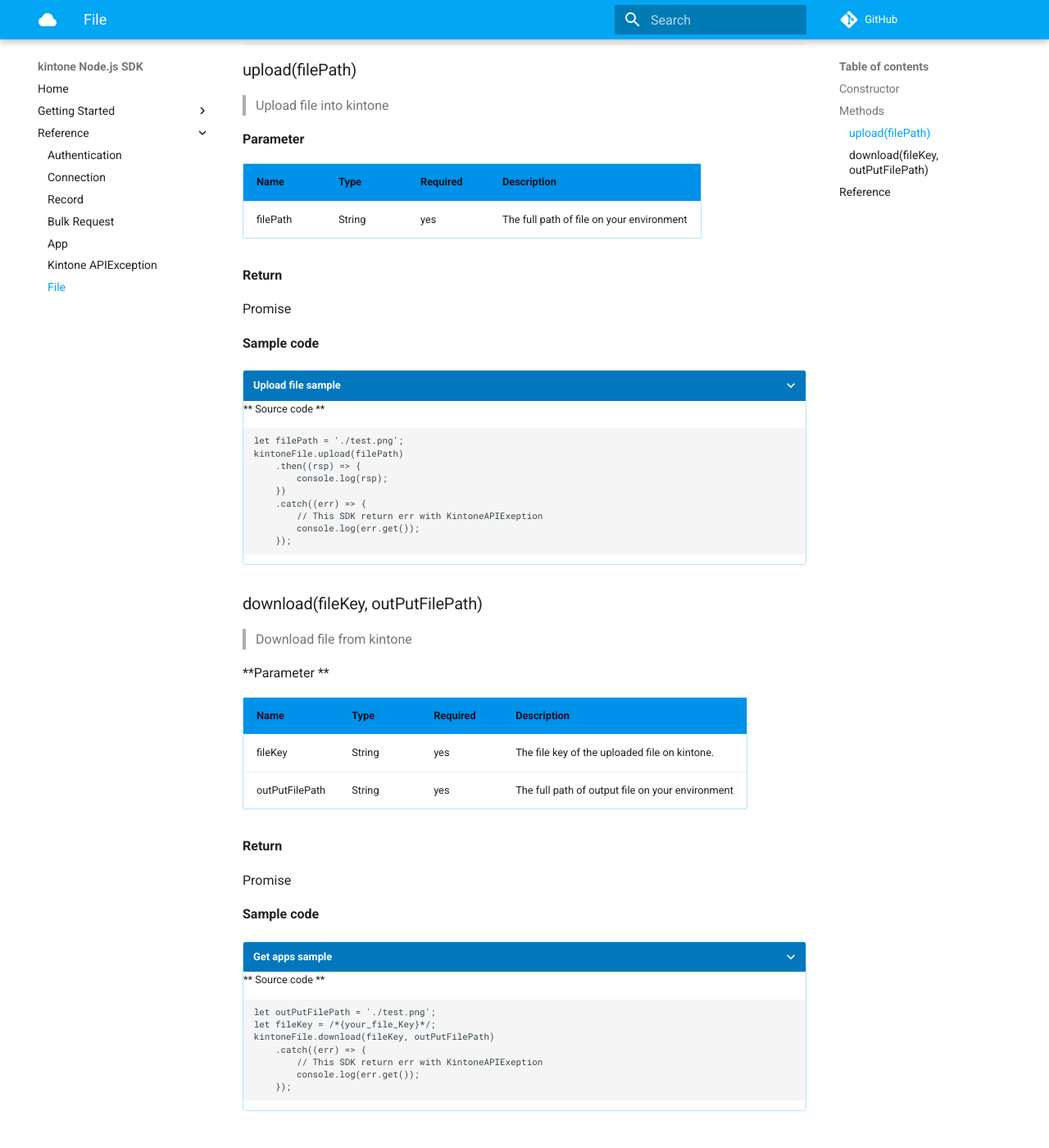
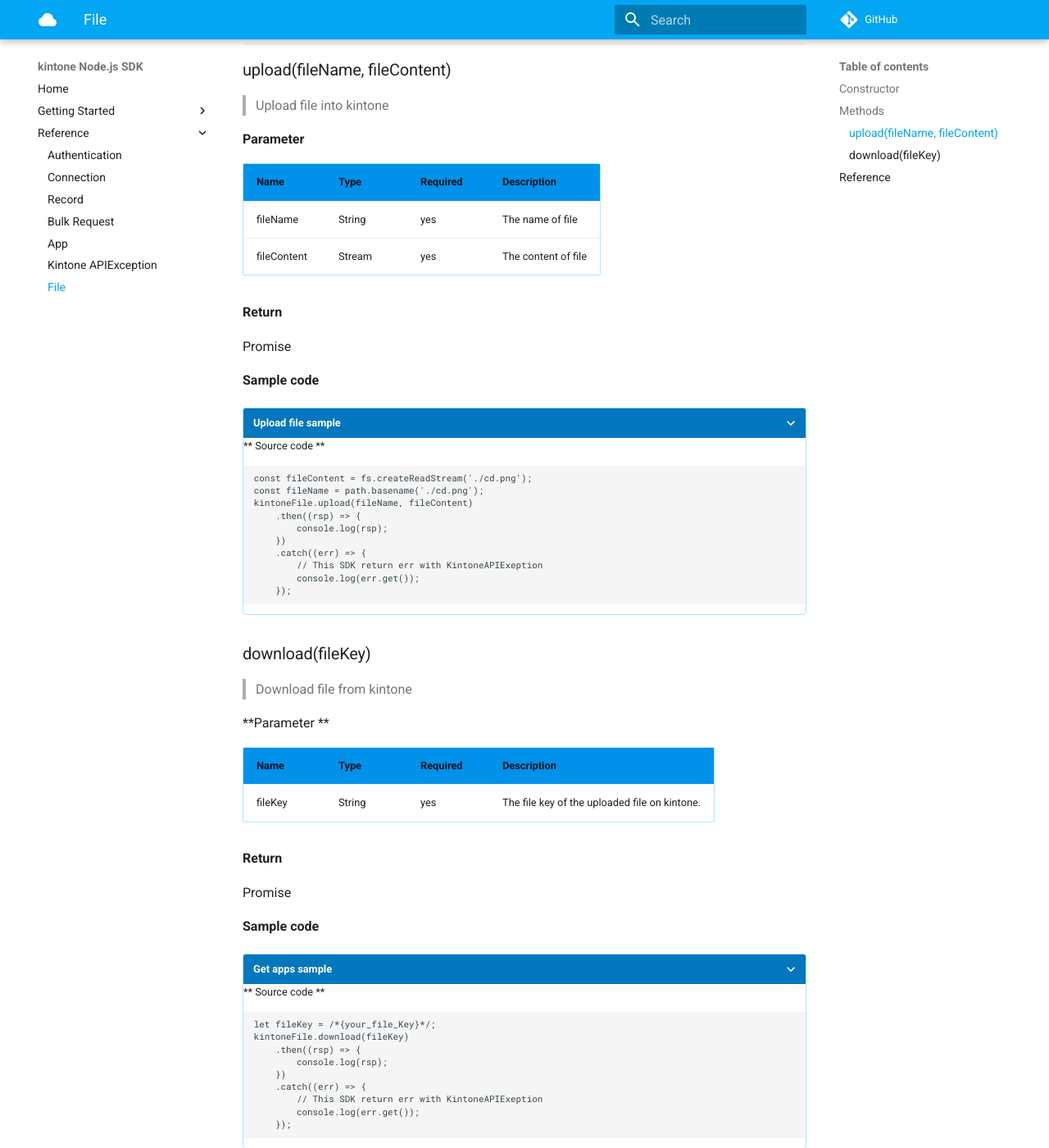
Before and after one commit to kintone-labs/kintone-nodejs-sdk, an MkDocs documentation site: the page built from docs/reference/file.md, in a window 1280 px wide and 1400 px high, scrolled down 589 px. Shown: the whole window at 82% size. Built offline with MkDocs 1.6.1 and Material for MkDocs 9.7.7, drawn with Linux system fonts in a browser that asks for light colours; comment, search, counter and statistics services are not loaded; old or Windows-style settings are respelled for this version of MkDocs.

Commit message:
update file

````diff
--- a/docs/reference/file.md
+++ b/docs/reference/file.md
@@ -28,7 +28,7 @@
 
 ## Methods
 
-### upload(filePath)
+### upload(fileName, fileContent)
 
 > Upload file into kintone
 
@@ -36,7 +36,8 @@
 
 | Name| Type| Required| Description |
 | --- | --- | --- | --- |
-| filePath | String | yes | The full path of file on your environment
+| fileName | String | yes | The name of file
+| fileContent | Stream | yes | The content of file
 
 **Return**
 
@@ -50,8 +51,9 @@
 ** Source code **
 
 ```javascript
-let filePath = './test.png';
-kintoneFile.upload(filePath)
+const fileContent = fs.createReadStream('./cd.png');
+const fileName = path.basename('./cd.png');
+kintoneFile.upload(fileName, fileContent)
     .then((rsp) => {
         console.log(rsp);
     })
@@ -63,7 +65,7 @@
 
 </details>
 
-### download(fileKey, outPutFilePath)
+### download(fileKey)
 
 > Download file from kintone
 
@@ -72,7 +74,6 @@
 | Name| Type| Required| Description |
 | --- | --- | --- | --- |
 | fileKey | String | yes | The file key of the uploaded file on kintone.
-| outPutFilePath | String | yes | The full path of output file on your environment
 
 **Return**
 
@@ -86,9 +87,11 @@
 ** Source code **
 
 ```javascript
-let outPutFilePath = './test.png';
 let fileKey = /*{your_file_Key}*/;
-kintoneFile.download(fileKey, outPutFilePath)
+kintoneFile.download(fileKey)
+    .then((rsp) => {
+        console.log(rsp);
+    })
     .catch((err) => {
         // This SDK return err with KintoneAPIExeption
         console.log(err.get());
````
